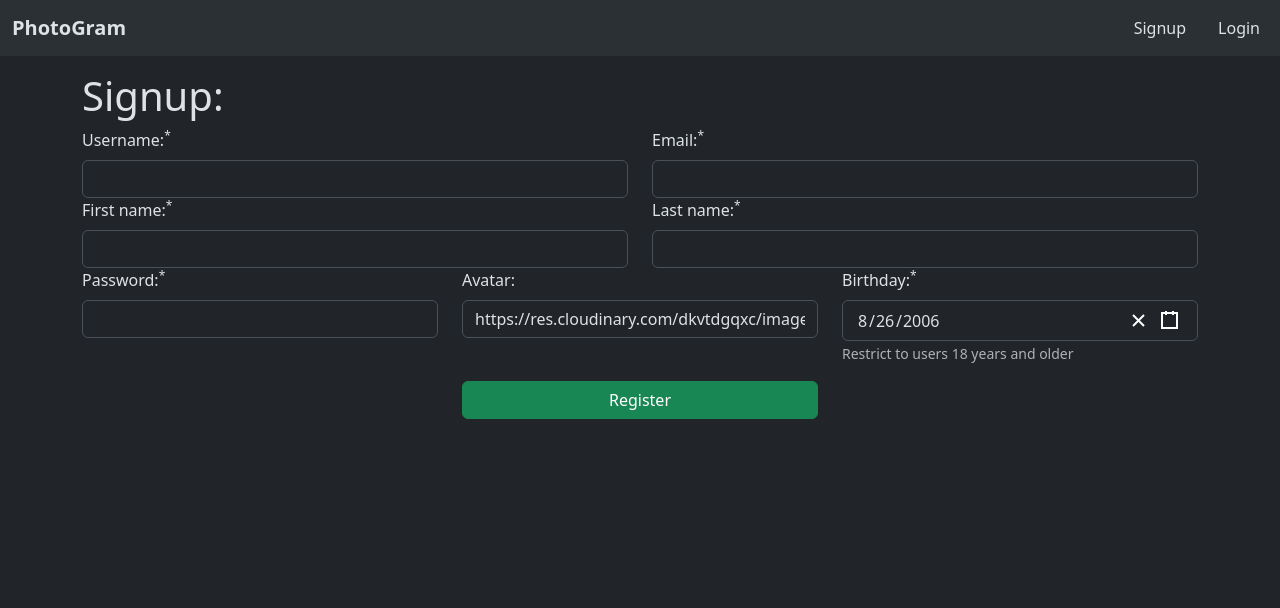
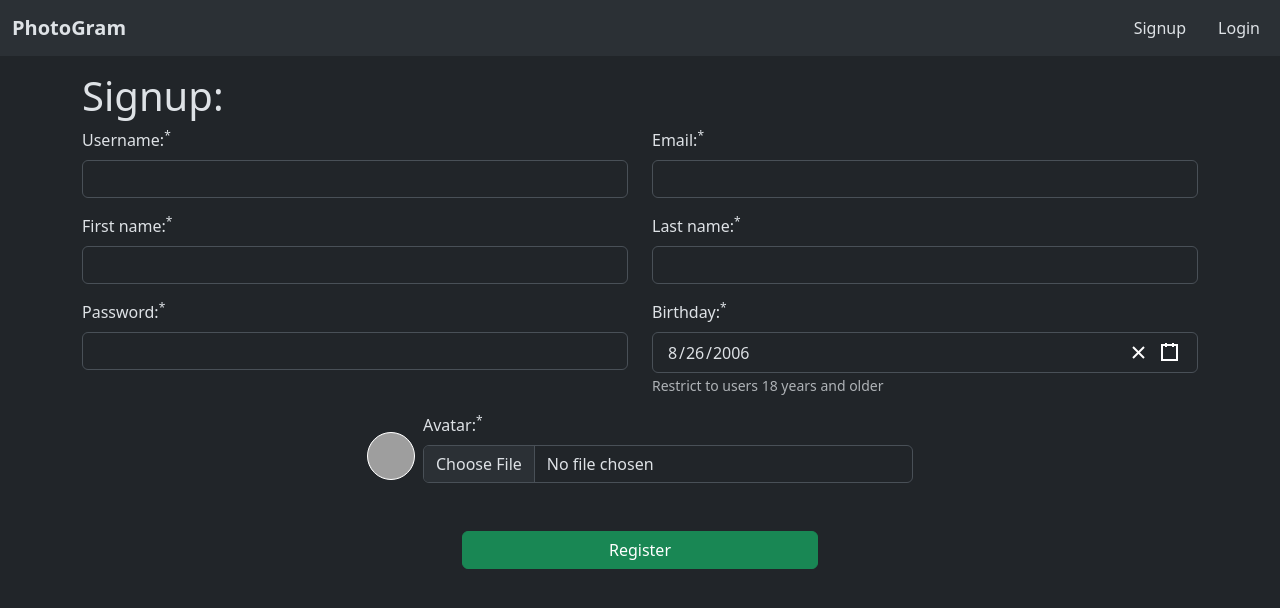
Before and after one commit to sergioelmoreno/Owner-avatar-ih-ig-clone-final-project-client, a React (Vite) app: page /signup in a window 1280 px wide. Shown: the top 608 px of the page. Built offline with nearby package versions, Linux system fonts and the light colour scheme; grey boxes are pictures that could not be loaded.

Commit message:
refactor profile, signup and UploaderSingleImageForm

```diff
--- a/src/components/ProfileForm/ProfileForm.jsx
+++ b/src/components/ProfileForm/ProfileForm.jsx
@@ -7,7 +7,7 @@ import { useNavigate } from "react-router-dom"
 import { AuthContext } from "../../contexts/auth.context"
 import authServices from "../../services/auth.services"
 import DatePicker from "react-date-picker"
-import NewImageForm from "../NewImageForm/NewImageForm"
+import UploaderSingleImageForm from '../UploaderSingleImageForm/UploaderSingleImageForm'
 
 const ProfileForm = () => {
 
@@ -19,14 +19,14 @@ const ProfileForm = () => {
     avatar: "",
     country: "",
     phone: "",
-    birth: new Date()
+    birth: ""
   })
 
   const [isLoadingData, setIsLoadingData] = useState(false)
 
   const { loggedUser, logoutUser } = useContext(AuthContext)
 
-  const [imageData, setImageData] = useState([])
+  const [imageData, setImageData] = useState()
 
   const navigate = useNavigate()
 
@@ -49,7 +49,7 @@ const ProfileForm = () => {
     setProfileData({ ...profileData, date })
   }
 
-  const populateImageData = () => {
+  const reloadAvatarImage = () => {
     setProfileData({ ...profileData, avatar: imageData })
   }
 
@@ -74,13 +74,8 @@ const ProfileForm = () => {
       authServices
         .deleteUser(loggedUser._id)
         .then(() => {
-
           logoutUser()
-
-          if (!isLoading) {
-            navigate('/')
-          }
-
+          navigate('/')
         })
         .catch(err => console.log(err))
     }
@@ -96,67 +91,69 @@ const ProfileForm = () => {
   }, [])
 
   useEffect(() => {
-    populateImageData()
+    reloadAvatarImage()
   }, [imageData])
 
   return (
 
-    <Form onSubmit={handleFormSubmit} className="ProfileForm">
+    <Form onSubmit={handleFormSubmit} className="ProfileForm pb-6">
 
       <Row className="mb-3">
 
         <Col md={{ span: 6 }}>
-          <Form.Group>
+          <Form.Group className="mb-3">
             <Form.Label>Username:</Form.Label>
-            <Form.Control type="text" defaultValue={nick} name="nick" disabled></Form.Control>
+            <Form.Control type="text" value={nick} name="nick" disabled></Form.Control>
           </Form.Group>
         </Col>
 
         <Col md={{ span: 6 }}>
-          <Form.Group>
+          <Form.Group className="mb-3">
             <Form.Label>Email:</Form.Label>
-            <Form.Control type="email" defaultValue={email} name="email" disabled />
+            <Form.Control type="email" value={email} name="email" disabled />
           </Form.Group>
         </Col>
 
         <Col md={{ span: 6 }}>
-          <Form.Group>
+          <Form.Group className="mb-3">
             <Form.Label>First name:</Form.Label>
             <Form.Control type="text" value={profileData.firstname} name="firstname" onChange={handleInputChange} ></Form.Control>
           </Form.Group>
         </Col>
 
         <Col md={{ span: 6 }}>
-          <Form.Group>
+          <Form.Group className="mb-3">
             <Form.Label>Last name:</Form.Label>
             <Form.Control type="text" value={profileData.lastname} name="lastname" onChange={handleInputChange} ></Form.Control>
           </Form.Group>
         </Col>
 
         <Col md={{ span: 6 }}>
-          <Form.Group>
+          <Form.Group className="mb-3">
             <Form.Label>Country:</Form.Label>
             <Form.Control type="text" value={profileData.country} name="country" onChange={handleInputChange} ></Form.Control>
           </Form.Group>
         </Col>
 
         <Col md={{ span: 6 }}>
-          <Form.Group>
+          <Form.Group className="mb-3">
             <Form.Label>Phone:</Form.Label>
             <Form.Control type="text" value={profileData.phone} name="phone" onChange={handleInputChange} ></Form.Control>
           </Form.Group>
         </Col>
 
-        <Col md={{ span: 6 }} className="d-flex align-items-center justify-content-stretch">
-          {/* TODO: Change the avatar at the loggedUser payload */}
-          <img src={profileData.avatar} alt={profileData.nick} className="user-avatar me-2" />
-          <span className="flex-grow-1">
-            <NewImageForm setImageData={setImageData} imageData={imageData} defaultUrl={profileData.avatar} labelText={'Avatar'} max={1} />
-          </span>
+        <Col md={{ span: 6 }}>
+          <div className="d-flex align-items-center justify-content-stretch mb-3">
+            {/* TODO: Change the avatar at the loggedUser payload */}
+            <img src={profileData.avatar} alt={profileData.nick} className="user-avatar me-2" />
+            <span className="flex-grow-1">
+              <UploaderSingleImageForm setImageData={setImageData} labelText={'Avatar'} />
+            </span>
+          </div>
         </Col>
 
         <Col md={{ span: 6 }}>
-          <Form.Group>
+          <Form.Group className="mb-6">
             <Form.Label>Birthday:</Form.Label>
             <Form.Control as={DatePicker} value={profileData.birth} name="birth" onChange={handleDate} maxDate={maxDate} required />
             <Form.Text className="text-muted">
--- a/src/components/SignupForm/SignupForm.jsx
+++ b/src/components/SignupForm/SignupForm.jsx
@@ -1,11 +1,13 @@
-import { useState } from "react"
-import { Button, Col, Container, Form, Row } from "react-bootstrap"
-import authServices from "../../services/auth.services"
-import { useNavigate } from "react-router-dom"
-import DatePicker from "react-date-picker"
 import 'react-date-picker/dist/DatePicker.css'
 import 'react-calendar/dist/Calendar.css'
+import { CDNIMAGES } from './../../consts/image.consts'
+import { useEffect, useState } from "react"
+import { Button, Col, Container, Form, Row } from "react-bootstrap"
+import { useNavigate } from "react-router-dom"
 import { subtractYears } from "../../utils/date.utils"
+import authServices from "../../services/auth.services"
+import DatePicker from "react-date-picker"
+import UploaderSingleImageForm from "../UploaderSingleImageForm/UploaderSingleImageForm"
 
 const SignupForm = () => {
 
@@ -17,11 +19,14 @@ const SignupForm = () => {
     nick: "",
     email: "",
     password: "",
-    avatar: "https://res.cloudinary.com/dkvtdgqxc/image/upload/v1724242583/person-circle_nda6qb.svg",
+    avatar: "",
+    phone: "",
+    country: "",
     birth: maxDate
   })
 
-  const [birthData, setBirthData] = useState({ birth: new Date() })
+  const { avatar } = CDNIMAGES
+  const [imageData, setImageData] = useState(avatar)
 
   const navigate = useNavigate()
 
@@ -44,62 +49,73 @@ const SignupForm = () => {
       .catch(err => console.log(err))
   }
 
+  const reloadAvatarImage = () => {
+    setSignupData({ ...signupData, avatar: imageData })
+  }
+
+  useEffect(() => {
+    reloadAvatarImage()
+  }, [imageData])
+
   return (
 
     <Form onSubmit={handleFormSubmit} className="SignupForm" >
 
       <Row className="mb-3">
 
-        <Col md={6}>
-          <Form.Group>
+        <Col md={{ span: 6 }}>
+          <Form.Group className="mb-3">
             <Form.Label>Username:<sup>*</sup></Form.Label>
             <Form.Control type="text" value={signupData.nick} name="nick" onChange={handleInputChange} required></Form.Control>
           </Form.Group>
         </Col>
 
-        <Col md={6}>
-          <Form.Group>
+        <Col md={{ span: 6 }}>
+          <Form.Group className="mb-3">
             <Form.Label>Email:<sup>*</sup></Form.Label>
             <Form.Control type="email" value={signupData.email} name="email" onChange={handleInputChange} required />
           </Form.Group>
         </Col>
 
-        <Col md={6}>
-          <Form.Group>
+        <Col md={{ span: 6 }}>
+          <Form.Group className="mb-3">
             <Form.Label>First name:<sup>*</sup></Form.Label>
             <Form.Control type="text" value={signupData.firstname} name="firstname" onChange={handleInputChange} required></Form.Control>
           </Form.Group>
         </Col>
 
-        <Col md={6}>
-          <Form.Group>
+        <Col md={{ span: 6 }}>
+          <Form.Group className="mb-3">
             <Form.Label>Last name:<sup>*</sup></Form.Label>
             <Form.Control type="text" value={signupData.lastname} name="lastname" onChange={handleInputChange} required></Form.Control>
           </Form.Group>
         </Col>
 
-        <Col md={4}>
-          <Form.Group>
+        <Col md={{ span: 6 }}>
+          <Form.Group className="mb-3">
             <Form.Label>Password:<sup>*</sup></Form.Label>
             <Form.Control type="password" value={signupData.password} name="password" onChange={handleInputChange} required></Form.Control>
           </Form.Group>
         </Col>
 
-        <Col md={4}>
-          <Form.Group>
-            <Form.Label>Avatar:</Form.Label>
-            <Form.Control type="text" value={signupData.avatar} name="avatar" onChange={handleInputChange}></Form.Control>
-          </Form.Group>
-        </Col>
-
-        <Col md={4}>
-          <Form.Group>
+        <Col md={{ span: 6 }}>
+          <Form.Group className="mb-3">
             <Form.Label>Birthday:<sup>*</sup></Form.Label>
-            <Form.Control as={DatePicker} value={birthData.birth} name="birth" onChange={handleDate} maxDate={maxDate} required />
+            <Form.Control as={DatePicker} value={signupData.birth} name="birth" onChange={handleDate} maxDate={maxDate} required />
             <Form.Text className="text-muted">
               Restrict to users 18 years and older
             </Form.Text>
           </Form.Group>
+        </Col>
+
+        <Col md={{ span: 6, offset: 3 }}>
+          <div className="d-flex align-items-center justify-content-stretch mb-3">
+            {/* TODO: Change the avatar at the loggedUser payload */}
+            <img src={signupData.avatar} alt={signupData.nick} className="user-avatar me-2" />
+            <span className="flex-grow-1">
+              <UploaderSingleImageForm setImageData={setImageData} labelText={'Avatar'} />
+            </span>
+          </div>
         </Col>
 
         <Col md={{ span: 6, offset: 3 }} lg={{ span: 4, offset: 4 }} className='mt-3'>
--- a/src/components/NewImageForm/NewImageForm.jsx
+++ b/src/components/UploaderSingleImageForm/UploaderSingleImageForm.jsx
@@ -1,7 +1,7 @@
 import { Form } from "react-bootstrap"
 import uploadServices from "../../services/upload.services"
 
-const NewImageForm = ({ setImageData, imageData, labelText, max }) => {
+const UploaderSingleImageForm = ({ setImageData, labelText }) => {
 
 
   const handleFileUpload = e => {
@@ -11,15 +11,7 @@ const NewImageForm = ({ setImageData, imageData, labelText, max }) => {
 
     uploadServices
       .uploadimage(formData)
-      .then(res => {
-        if (max > 1 && imageData.length < 3) {
-          const imgArr = [...imageData]
-          imgArr.push(res.data.cloudinary_url)
-          setImageData(imgArr)
-        } else {
-          setImageData(res.data.cloudinary_url)
-        }
-      })
+      .then(res => setImageData(res.data.cloudinary_url))
       .catch(err => console.log(err))
   }
 
@@ -31,9 +23,9 @@ const NewImageForm = ({ setImageData, imageData, labelText, max }) => {
           {labelText}:<sup>*</sup>
         </Form.Label>
       }
-      <Form.Control type="file" onChange={handleFileUpload} required />
+      <Form.Control type="file" className="w-100" onChange={handleFileUpload} />
     </Form.Group>
   )
 }
 
-export default NewImageForm
+export default UploaderSingleImageForm
--- /dev/null
+++ b/src/consts/image.consts.js
@@ -0,0 +1,3 @@
+export const CDNIMAGES = {
+  avatar: "https://res.cloudinary.com/dkvtdgqxc/image/upload/v1724242583/person-circle_nda6qb.svg"
+}
```
